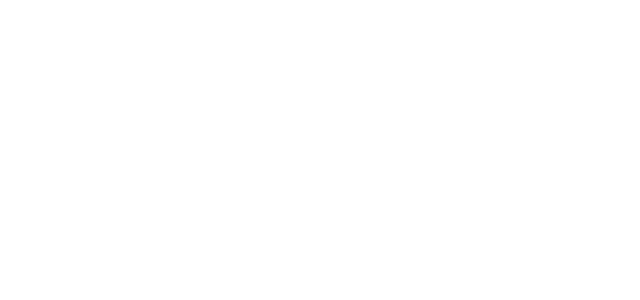
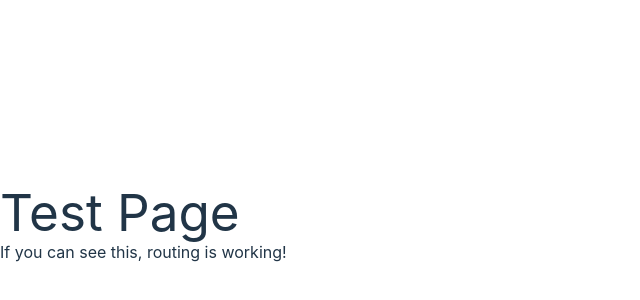
Before and after one commit to dhruvin2506/Sustainability-project, a React (Vite) app: page /test in a window 1280 px wide. Before the commit this address had no page. Shown: the part 176-476 px from the top of the page, without its empty margins (0-640 px from the left). Built offline with nearby package versions, Linux system fonts and the light colour scheme.

Commit message:
RouteProtection

```diff
--- a/package.json
+++ b/package.json
@@ -6,7 +6,8 @@
   "scripts": {
     "dev": "vite",
     "build": "tsc && vite build",
-    "preview": "vite preview"
+    "preview": "vite preview",
+    "deploy": "vercel --prod"
   },
   "dependencies": {
     "@auth0/auth0-react": "^2.2.4",
--- a/src/App.tsx
+++ b/src/App.tsx
@@ -1,10 +1,11 @@
-import { BrowserRouter as Router, Routes, Route } from 'react-router-dom';
+// src/App.tsx
+import { BrowserRouter as Router, Routes, Route, Navigate } from 'react-router-dom';
 import { AuthProvider } from './auth/context/AuthContext';
 import Dashboard from './components/Dashboard';
 import LoginForm from './auth/components/LoginForm';
 import RegisterForm from './auth/components/RegisterForm';
 import ProfileForm from './auth/components/ProfileForm';
-import ProtectedRoute from './auth/components/ProtectedRoute';
+import TestPage from './auth/components/TestPage'; // Add this import
 
 const App = (): JSX.Element => {
   return (
@@ -12,24 +13,12 @@ const App = (): JSX.Element => {
       <Router>
         <div className="min-h-screen bg-gray-100">
           <Routes>
+            <Route path="/" element={<Navigate to="/dashboard" replace />} />
             <Route path="/login" element={<LoginForm />} />
             <Route path="/register" element={<RegisterForm />} />
-            <Route
-              path="/profile"
-              element={
-                <ProtectedRoute>
-                  <ProfileForm />
-                </ProtectedRoute>
-              }
-            />
-            <Route
-              path="/"
-              element={
-                <ProtectedRoute>
-                  <Dashboard />
-                </ProtectedRoute>
-              }
-            />
+            <Route path="/profile" element={<ProfileForm />} />
+            <Route path="/dashboard" element={<Dashboard />} />
+            <Route path="/test" element={<TestPage />} /> {/* Add this line */}
           </Routes>
         </div>
       </Router>
--- /dev/null
+++ b/src/auth/components/TestPage.tsx
@@ -0,0 +1,11 @@
+// src/auth/components/TestPage.tsx
+const TestPage = () => {
+    return (
+      <div className="p-6">
+        <h1 className="text-2xl font-bold">Test Page</h1>
+        <p>If you can see this, routing is working!</p>
+      </div>
+    );
+  };
+
+  export default TestPage;
--- a/vite.config.ts
+++ b/vite.config.ts
@@ -1,11 +1,14 @@
-import { defineConfig } from 'vite'
-import react from '@vitejs/plugin-react'
+import { defineConfig } from 'vite';
+import react from '@vitejs/plugin-react';
 
 export default defineConfig({
   plugins: [react()],
   build: {
     chunkSizeWarningLimit: 2000, // Set the limit in KB (e.g., 2000 KB = 2 MB)
     outDir: 'dist',
-
+    sourcemap: true
+  },
+  server: {
+    port: 3000
   }
-})
+});
```
Also changed, not shown: vercel.json (added).
